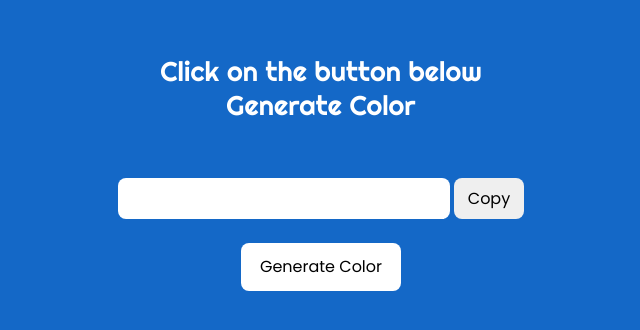
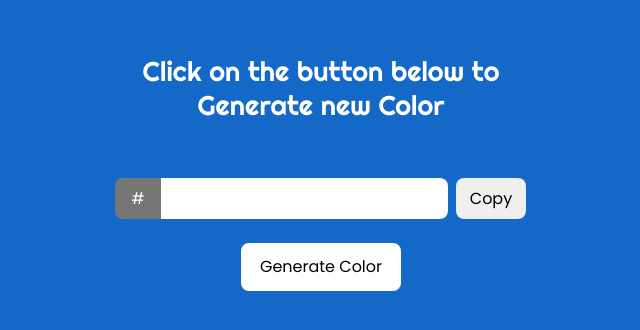
Before and after one commit to Uzzwal-Dhali/Basic-JavaScript-Projects, a plain HTML site: page Generate Hex Color Codes/index.html in a window 1280 px wide. Shown: the part 228-558 px from the top of the page, without its empty margins (319-959 px from the left). Drawn offline with Linux system fonts and the light colour scheme.

Commit message:
User now needn't to provide # to generate a color

```diff
--- a/Generate Hex Color Codes/index.html
+++ b/Generate Hex Color Codes/index.html
@@ -8,9 +8,12 @@
 </head>
 <body>
   <div class="container">
-    <div class="message">Click on the button below<br> Generate Color</div>
+    <div class="message">Click on the button below to<br> Generate new Color</div>
     <div class="code">
-      <input id="display" type="text">
+      <div class="display_wrapper">
+        <input id="display" type="text">
+        <span>#</span>
+      </div>
       <button id="copy">Copy</button>
     </div>
     <div class="generate">Generate Color</div>
--- a/Generate Hex Color Codes/main.js
+++ b/Generate Hex Color Codes/main.js
@@ -1,5 +1,5 @@
 let div = null;
-let bgColor = '#1468c7';
+let bgColor = '1468c7';
 
 window.onload = () => {
   main();
@@ -20,14 +20,14 @@ function main() {
   });
 
   copy.addEventListener('click', function() {
-    navigator.clipboard.writeText(display.value);
+    navigator.clipboard.writeText(`#` + display.value);
 
     if(div !== null) {
       div.remove();
       div = null;
     }
     if(isValidHex(display.value)) {
-      generateToastMsg(`${display.value} copied successfully!`);
+      generateToastMsg(`#${display.value} is copied successfully!`);
       this.innerHTML = "Coppied";
     } else {
       alert('Oops! the color code is not valid');
@@ -49,7 +49,7 @@ function generateColor() {
 
   console.log(red.toString(16), green.toString(16), blue.toString(16));
 
-  return `#${red.toString(16)}${green.toString(16)}${blue.toString(16)}`;
+  return `${red.toString(16)}${green.toString(16)}${blue.toString(16)}`;
 }
 
 function generateToastMsg(msg) {
@@ -71,9 +71,6 @@ function generateToastMsg(msg) {
 }
 
 function isValidHex(code) {
-  if(code.length !== 7) return false;
-  if(code[0] !== '#') return false;
-
-  code = code.substring(1);
+  if(code.length !== 6) return false;
   return /^[0-9A-Fa-f]{6}$/i.test(code);
 }
--- a/Generate Hex Color Codes/styles.scss
+++ b/Generate Hex Color Codes/styles.scss
@@ -45,6 +45,11 @@ html, body {
     margin-bottom: 1.2em;
   }
   .code {
+    display: flex;
+    gap: 0.5em;
+    .display_wrapper {
+      display: flex;
+      position: relative;
       input {
         background: white;
         padding: 0.5em;
@@ -55,6 +60,17 @@ html, body {
         font-size: 1em;
         text-align: center;
         font-family: 'Poppins', sans-serif;
+      }
+      span {
+        position: absolute;
+        left: -1px;
+        background: #767676;
+        font-family: "Poppins", sans-serif;
+        font-size: 1em;
+        padding: 0.5em 1em;
+        color: #fff;
+        border-radius: 0.5em 0em 0em 0.5em;
+      }
     }
     #copy {
       padding: 0.5em 0.85em;
```
Also changed, not shown: Generate Hex Color Codes/styles.css, 1 other file. Lines whose indentation alone changed are shown as unchanged.
